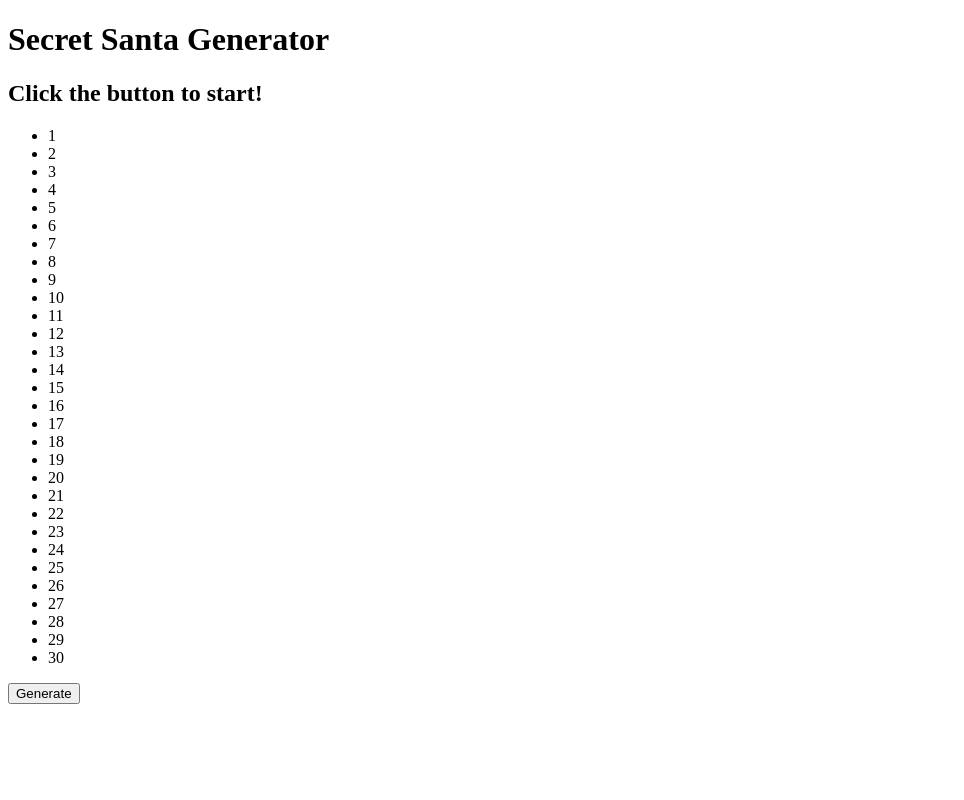
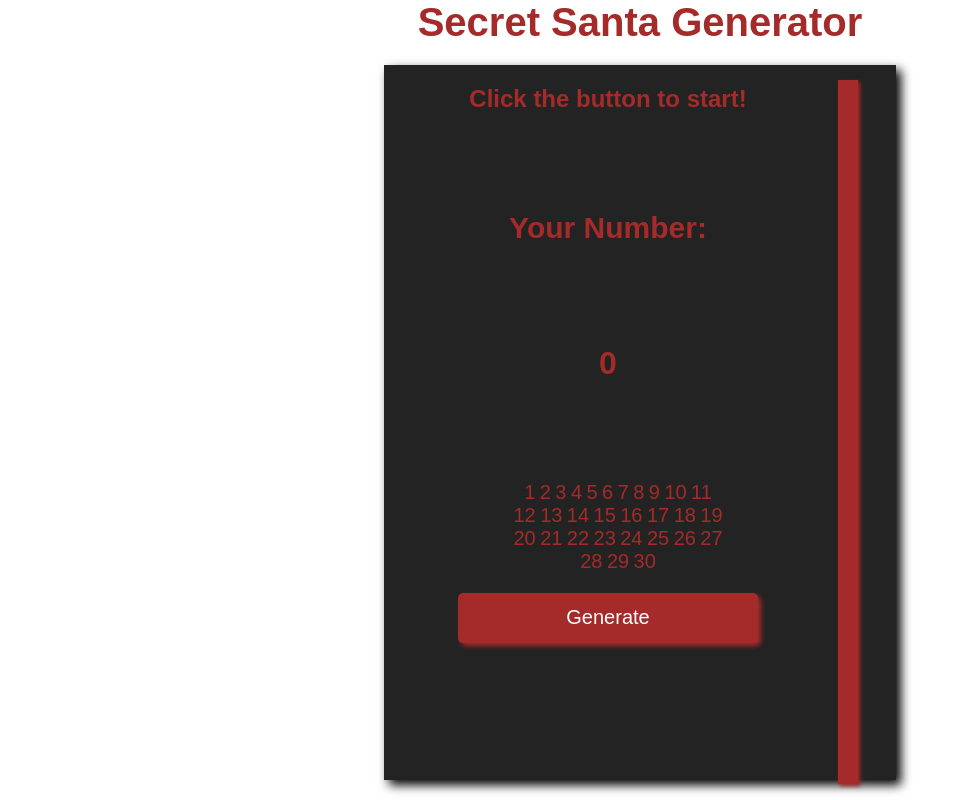
Before and after one commit to Cooki3GOD/christmasNumberGenerator, a plain HTML site: page index.html in a window 1280 px wide. Shown: the whole page, without its empty margins (0-964 px from the left). Drawn offline with Linux system fonts and the light colour scheme; a web font is replaced by a local one.

Commit message:
Poprawka szkieletu strony oraz dodanie styli

```diff
--- a/index.html
+++ b/index.html
@@ -9,7 +9,9 @@
 <body>
     <h1>Secret Santa Generator</h1>
     <div class="card">
+        <div class="content">
             <h2>Click the button to start!</h2>
+            <h2>Your Number: <p>0</p></h2>
             <div class="numberList">
                 <ul>
                     <li>1</li>
@@ -46,5 +48,6 @@
             </div>
             <button>Generate</button>
         </div>
+    </div>
 </body>
 </html>
--- a/style.css
+++ b/style.css
@@ -0,0 +1,93 @@
+@import url('https://fonts.googleapis.com/css2?family=Parkinsans:wght@300..800&display=swap');
+* {
+    margin: 0;
+    padding: 0;
+    box-sizing: border-box;
+    font-family: "Parkinsans", sans-serif;
+}
+body {
+    height: 100vh;
+    width: 100%;
+    display: flex;
+    align-items: center;
+    justify-content: center;
+    flex-direction: column;
+}
+h1 {
+    font-size: 40px;
+    color: brown;
+}
+.card {
+    text-align: center;
+    margin: 20px;
+    display: flex;
+    flex-direction: column;
+    padding: 10px;
+    width: 40%;
+    height: 90%;
+	background-color: #232323;
+    color: brown;
+    z-index: 1;
+    box-shadow: 5px 5px 10px black;
+}
+.card::before {
+    content: "";
+    height: 88%;
+    background-color: brown;
+    width: 20px;
+    position: absolute;
+    right: 33%;
+    top: 10%;
+    box-shadow: 2px 2px 4px brown;
+    z-index: 0;
+}
+.content {
+    height: 100%;
+    width: 87%;
+}
+
+h2 {
+    margin: 10px;
+}
+h2:last-of-type {
+    font-size: 30px;
+    display: flex;
+    flex-direction: column;
+    justify-content: center;
+    height: 50%;
+}
+h2 p {
+    margin-top: 100px;
+    font-size: 2rem;
+}
+.numberList {
+    display: flex;
+    justify-content: center;
+    width: 100%;
+    margin: 10px;
+}
+ul {
+    width: 50%;
+    gap: 10px;
+}
+li {
+    display: inline-block;
+    font-size: 20px;
+}
+button {
+    margin: 10px;
+    width: 300px;
+    height: 50px;
+    background-color: brown;
+    border: none;
+    color: white;
+    box-shadow: 3px 3px 5px brown;
+    border-radius: 5px;
+    cursor: pointer;
+    font-size: 20px;
+}
+button:hover {
+    color: brown ;
+    background-color: lightsalmon;
+    box-shadow: 3px 3px 5px lightsalmon;
+}
```
Lines whose indentation alone changed are shown as unchanged.
